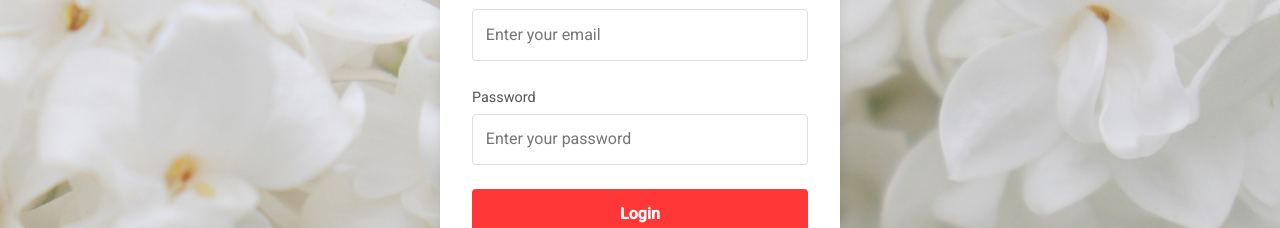
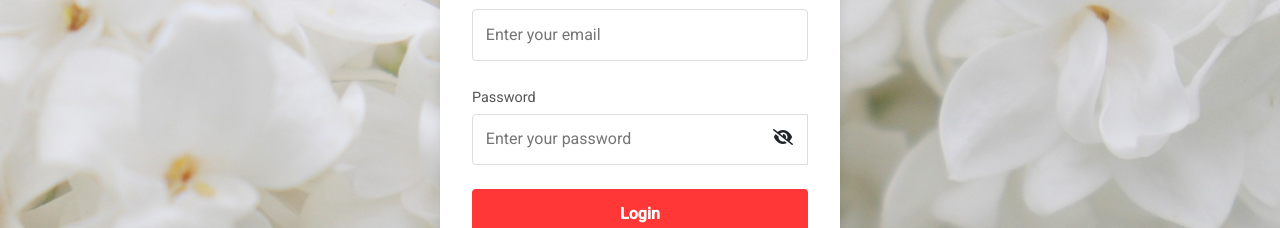
Before and after one commit to stratosfullstack/matrimony-sample, an Angular app: page / in a window 1280 px wide. Shown: the part 277-505 px from the top of the page. Built offline with nearby package versions, Linux system fonts and the light colour scheme.

Commit message:
validation

```diff
--- a/angular.json
+++ b/angular.json
@@ -37,7 +37,8 @@
               }
             ],
             "styles": [
-              "src/styles.css"
+              "src/styles.css",
+              "node_modules/@fortawesome/fontawesome-free/css/fontawesome.css"
             ],
             "scripts": [],
             "server": "src/main.server.ts",
--- a/package.json
+++ b/package.json
@@ -22,6 +22,7 @@
     "@angular/platform-server": "^18.2.0",
     "@angular/router": "^18.2.0",
     "@angular/ssr": "^18.2.11",
+    "@fortawesome/fontawesome-free": "^6.6.0",
     "bootstrap": "^5.3.3",
     "express": "^4.18.2",
     "i18n-iso-countries": "^7.13.0",
--- a/src/app/app.module.ts
+++ b/src/app/app.module.ts
@@ -8,7 +8,7 @@ import { RegisterComponent } from './register/register.component';
 import { HeaderComponent } from './header/header.component';
 import { FooterComponent } from './footer/footer.component';
 import { DashboardComponent } from './dashboard/dashboard.component';
-import { FormsModule } from '@angular/forms';
+import { FormsModule, ReactiveFormsModule } from '@angular/forms';
 import { AdminDashboardComponent } from './admin-dashboard/admin-dashboard.component';
 import { UserDashboardComponent } from './user-dashboard/user-dashboard.component';
 import { BannerSectionComponent } from './banner-section/banner-section.component';
@@ -24,12 +24,13 @@ import { provideAnimationsAsync } from '@angular/platform-browser/animations/asy
     DashboardComponent,
     AdminDashboardComponent,
     UserDashboardComponent,
-    BannerSectionComponent,
+    BannerSectionComponent
   ],
   imports: [
     BrowserModule,
     AppRoutingModule,
     FormsModule,
+    ReactiveFormsModule
   ],
   providers: [
     provideClientHydration(),
--- a/src/app/login/login.component.css
+++ b/src/app/login/login.component.css
@@ -21,10 +21,27 @@ body {
     border-radius: 8px;
     box-shadow: 0px 4px 12px rgba(0, 0, 0, 0.1);
     text-align: center;
-    /* Removed margin-left and margin-top for better responsiveness */
-    margin: 0 auto; /* Centers the container */
+    margin: 0 auto;
     margin-top: 115px;
     margin-bottom: 115px;
+}
+
+.password-toggle {
+    position: absolute;
+    right: 15px;
+    top: 50%;
+    transform: translateY(-50%);
+    cursor: pointer;
+}
+
+.input-group {
+    position: relative;
+}
+
+.input-group-text {
+    background-color: #fff;
+    border: none;
+    padding: 0;
 }
 
 .login-container h2 {
@@ -34,6 +51,7 @@ body {
 .login-form .form-group {
     margin-bottom: 1.5rem;
     text-align: left;
+    position: relative;
 }
 
 .login-form label {
@@ -41,7 +59,7 @@ body {
     color: #555;
 }
 
-.login-form input[type="email"],
+/* .login-form input[type="email"],
 .login-form input[type="password"] {
     width: 100%;
     padding: 0.8rem;
@@ -50,10 +68,26 @@ body {
     border-radius: 4px;
     margin-top: 0.3rem;
     outline: none;
+    padding-right: 30px;
 }
 
 .login-form input[type="email"]:focus,
 .login-form input[type="password"]:focus {
+    border-color: #a3282e;
+} */
+
+.login-form .login-input {
+    width: 100%;
+    padding: 0.8rem;
+    font-size: 1rem;
+    border: 1px solid #ddd;
+    border-radius: 4px;
+    margin-top: 0.3rem;
+    outline: none;
+    padding-right: 30px;
+}
+
+.login-form .login-input:focus {
     border-color: #a3282e;
 }
 
@@ -78,8 +112,8 @@ body {
     margin-top: 1rem;
     display: flex;
     justify-content: space-between;
-    flex-wrap: wrap; /* Added for better mobile layout */
-    gap: 0.5rem; /* Added space between wrapped items */
+    flex-wrap: wrap;
+    gap: 0.5rem;
 }
 
 .extra-links a {
@@ -109,7 +143,7 @@ body {
     }
 
     .login-form input[type="email"],
-    .login-form input[type="password"] {
+    .login-form input[type="password"] .login-form input[type="text"] {
         padding: 0.7rem;
         font-size: 1rem;
     }
@@ -124,7 +158,7 @@ body {
     .login-container {
         width: 100%;
         padding: 1rem;
-        border-radius: 0; /* Optional: remove border radius for full-width look */
+        border-radius: 0;
     }
 
     .login-form label {
@@ -144,4 +178,5 @@ body {
     .login-button {
         font-size: 0.9rem;
     }
+
 }
--- a/src/app/login/login.component.html
+++ b/src/app/login/login.component.html
@@ -1,16 +1,24 @@
 <app-header></app-header>
 <div class="login-container">
   <h2>Member Login</h2>
-    <form class="login-form">
+  <form class="login-form" [formGroup]="loginForm">
     <div class="form-group">
       <label for="email">Email ID</label>
-            <input type="email" name="email" [(ngModel)]="emailId" id="email" placeholder="Enter your email" required>
+      <input class="login-input" type="email" formControlName="email" id="email" placeholder="Enter your email">
+      <div *ngIf="this.loginForm.get('email')?.errors && this.loginForm.get('email')?.touched">
+        <p class="text-danger">Not a valid email</p>
+      </div>
     </div>
 
     <div class="form-group">
       <label for="password">Password</label>
-            <input type="password" name="password" [(ngModel)]="password" id="password"
-                placeholder="Enter your password" required>
+      <div class="input-group">
+        <input class="login-input" [type]="showPassword ? 'text' : 'password'" formControlName="password" id="password"
+          placeholder="Enter your password">
+        <span class="input-group-text password-toggle" (click)="togglePassword()">
+          <i class="fas" [ngClass]="{'fa-eye': showPassword, 'fa-eye-slash': !showPassword}"></i>
+        </span>
+      </div>
     </div>
 
     <button type="submit" (click)="login()" class="login-button">Login</button>
--- a/src/app/login/login.component.ts
+++ b/src/app/login/login.component.ts
@@ -1,6 +1,7 @@
 import { Component } from '@angular/core';
 import { Router } from '@angular/router';
 import { DataService } from '../services/data.service';
+import { FormGroup, FormBuilder, Validators } from '@angular/forms';
 
 @Component({
   selector: 'app-login',
@@ -8,24 +9,27 @@ import { DataService } from '../services/data.service';
   styleUrl: './login.component.css'
 })
 export class LoginComponent {
-  emailId: string = "";
-  password: string = "";
 
-  userDetails: any[] = [
-    { user_name: "libinj", email_id: "libin@gmail.com", first_name: "Libin", last_name: "Jacob", gender: "Male", country: "Bahrain", password: "123", role: 0 },
-    { user_name: "manuj", email_id: "manu@gmail.com", first_name: "Manu", last_name: "Joseph", gender: "Male", country: "England", password: "123", role: 1 },
-    { user_name: "riyam", email_id: "riya@gmail.com", first_name: "Riya", last_name: "Mathew", gender: "Male", country: "Kuwait", password: "123", role: 1 },
-    { user_name: "ninua", email_id: "ninu@gmail.com", first_name: "Ninu", last_name: "Abraham", gender: "Male", country: "India", password: "100", role: 1 },
-    { user_name: "jeenas", email_id: "jeena@gmail.com", first_name: "Jeena", last_name: "Reji", gender: "Male", country: "India", password: "123", role: 1 }
-  ];
+  loginForm: FormGroup;
 
-  constructor(private router: Router, private ds: DataService) { }
+  constructor(private router: Router, private ds: DataService, private fb: FormBuilder) {
+    this.loginForm = this.fb.group({
+      email: ['', [Validators.required, Validators.email]],
+      password: ['', [Validators.required]]
+    });
+  }
+
+  showPassword = false;
+
+  togglePassword() {
+    this.showPassword = !this.showPassword;
+  }
 
   login() {
-    const result = this.ds.login(this.emailId, this.password)
+    const result = this.ds.login(this.loginForm.value.email, this.loginForm.value.password)
     if (result) {
       alert("Login Successful")
-      this.router.navigateByUrl("user")
+      this.router.navigateByUrl("dashboard")
     }
     else {
       alert("Incorrect User Credentials")
--- a/src/app/register/register.component.ts
+++ b/src/app/register/register.component.ts
@@ -1,6 +1,7 @@
 import { Component } from '@angular/core';
 import { DataService } from '../services/data.service';
 import { Router } from '@angular/router';
+import { FormBuilder, FormGroup, Validators } from '@angular/forms';
 
 @Component({
   selector: 'app-register',
@@ -54,7 +55,22 @@ export class RegisterComponent {
     'Zambia', 'Zimbabwe'
   ];
 
-  constructor(private ds: DataService, private router :Router) { }
+  registerForm: FormGroup;
+
+  constructor(private router: Router, private ds: DataService, private fb: FormBuilder) {
+    this.registerForm = this.fb.group({
+      firstName: ['', [Validators.required, Validators.minLength(2)]],
+      lastName: ['', [Validators.required, Validators.minLength(2)]],
+      gender: ['', [Validators.required]],
+      country: ['', [Validators.required]],
+      email: ['', [Validators.required, Validators.email]],
+      phone: ['', [Validators.required, Validators.pattern('^[0-9]{10}$')]],
+      username: ['', [Validators.required, Validators.minLength(5)]],
+      password: ['', [Validators.required, Validators.minLength(3), Validators.pattern('')]],
+      confirmPassword: ['', [Validators.required, Validators.minLength(3)]]
+    })
+  }
+
 
   register() {
     const result = this.ds.register(this.firstName, this.lastName, this.gender, this.countryName, this.emailId, this.userName, this.password)
--- a/src/app/services/data.service.ts
+++ b/src/app/services/data.service.ts
@@ -24,13 +24,12 @@ export class DataService {
     userName: any,
     password: any
   ) {
-    // Check if email already exists
+
     const existingUser = this.userDetails.find((user) => user.email_id === emailId);
 
     if (existingUser) {
       return false;
     } else {
-      // Add new user
       this.userDetails.push({
         user_name: userName,
         email_id: emailId,
@@ -39,7 +38,7 @@ export class DataService {
         gender: gender,
         country: countryName,
         password: password,
-        role: 1, // Default role
+        role: 1,
       });
       console.log(this.userDetails);
 
--- a/src/index.html
+++ b/src/index.html
@@ -14,6 +14,7 @@
     crossorigin="anonymous"></script>
   <link href="https://fonts.googleapis.com/css2?family=Roboto:wght@300;400;500&display=swap" rel="stylesheet">
   <link href="https://fonts.googleapis.com/icon?family=Material+Icons" rel="stylesheet">
+  <link rel="stylesheet" href="https://cdnjs.cloudflare.com/ajax/libs/font-awesome/6.2.1/css/all.min.css" />
 </head>
 
 <body class="mat-typography">
```
Also changed, not shown: src/app/register/register.component.html (+39 -11 lines), 1 other file (tests, documents, lock files or other folders). Lines whose indentation alone changed are shown as unchanged.
